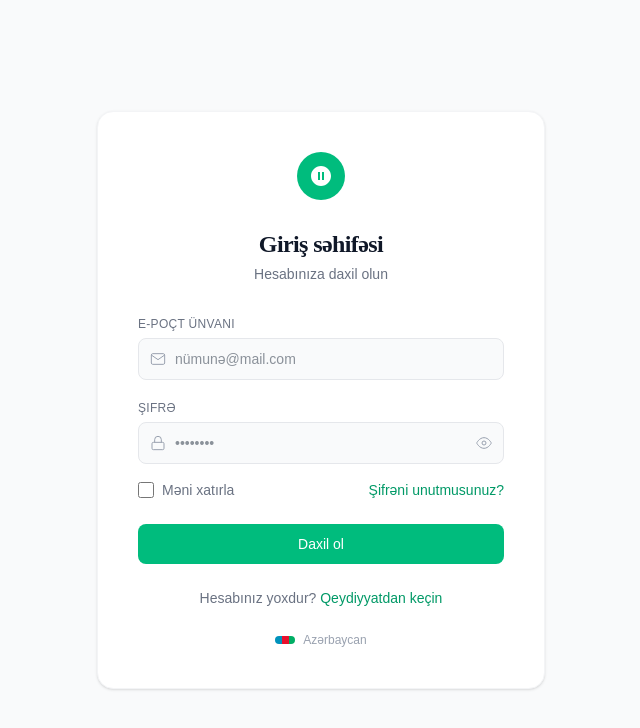
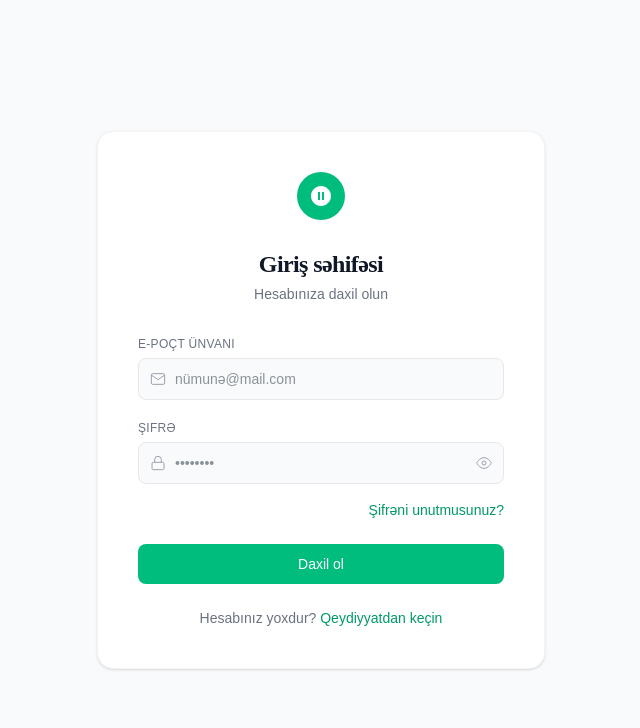
Before and after one commit to Aghakarim-23/imtahan-client, a Next.js app: page /auth/login in a window 1280 px wide. Shown: the top 728 px of the page, without its empty margins (319-959 px from the left). Built offline with nearby package versions, Linux system fonts and the light colour scheme.

Commit message:
fix: updated login page

```diff
--- a/src/pages/auth/change-password.jsx
+++ b/src/pages/auth/change-password.jsx
@@ -280,7 +280,7 @@ export default function ChangePasswordPage() {
             <svg className="w-4 h-4" viewBox="0 0 24 24" fill="none" stroke="currentColor" strokeWidth="1.5">
               <path d="M19 12H5M12 5l-7 7 7 7" />
             </svg>
-            <Link href="/login" className="text-emerald-600 font-medium hover:underline">
+            <Link href="/auth/login" className="text-emerald-600 font-medium hover:underline">
               Girişə qayıt
             </Link>
           </div>
--- a/src/pages/auth/login.jsx
+++ b/src/pages/auth/login.jsx
@@ -7,7 +7,6 @@ export default function LoginPage() {
   const [showPassword, setShowPassword] = useState(false);
   const [email, setEmail] = useState("");
   const [password, setPassword] = useState("");
-  const [remember, setRemember] = useState(false);
   const [error, setError] = useState("");
 
   const handleLogin = (e) => {
@@ -17,7 +16,6 @@ export default function LoginPage() {
       setError("Zəhmət olmasa bütün xanaları doldurun.");
       return;
     }
-    // Your auth logic here
     alert("Uğurla daxil oldunuz!");
   };
 
@@ -25,7 +23,6 @@ export default function LoginPage() {
     <main className="min-h-screen flex items-center justify-center bg-gray-50 px-4 py-10">
       <div className="bg-white rounded-2xl border border-gray-100 shadow-sm p-10 w-full max-w-md">
 
-        {/* Logo */}
         <div className="flex justify-center mb-7">
           <div className="w-12 h-12 rounded-full bg-emerald-500 flex items-center justify-center">
             <svg viewBox="0 0 24 24" fill="white" className="w-6 h-6">
@@ -34,7 +31,6 @@ export default function LoginPage() {
           </div>
         </div>
 
-        {/* Title */}
         <h1
           className="text-center text-2xl font-semibold text-gray-900 mb-1 tracking-tight"
           style={{ fontFamily: "'Playfair Display', serif" }}
@@ -47,7 +43,6 @@ export default function LoginPage() {
 
         <form onSubmit={handleLogin} noValidate>
 
-          {/* Email */}
           <div className="mb-5">
             <label
               htmlFor="email"
@@ -74,7 +69,6 @@ export default function LoginPage() {
             </div>
           </div>
 
-          {/* Password */}
           <div className="mb-4">
             <label
               htmlFor="password"
@@ -119,28 +113,17 @@ export default function LoginPage() {
             </div>
           </div>
 
-          {/* Remember me & Forgot password */}
-          <div className="flex items-center justify-between mb-6">
-            <label className="flex items-center gap-2 text-sm text-gray-500 cursor-pointer select-none">
-              <input
-                type="checkbox"
-                checked={remember}
-                onChange={(e) => setRemember(e.target.checked)}
-                className="accent-emerald-500 w-4 h-4 cursor-pointer"
-              />
-              Məni xatırla
-            </label>
+          <div className="flex items-center justify-end mb-6">
+
             <Link href="/auth/forgot-password" className="text-sm text-emerald-600 font-medium hover:underline">
               Şifrəni unutmusunuz?
             </Link>
           </div>
 
-          {/* Error message */}
           {error && (
             <p className="text-sm text-red-500 mb-4 text-center">{error}</p>
           )}
 
-          {/* Submit */}
           <button
             type="submit"
             className="w-full py-2.5 bg-emerald-500 hover:bg-emerald-600 active:scale-[0.98] text-white text-sm font-medium rounded-lg transition duration-150"
@@ -149,7 +132,6 @@ export default function LoginPage() {
           </button>
         </form>
 
-        {/* Register link */}
         <p className="text-center text-sm text-gray-500 mt-6">
           Hesabınız yoxdur?{" "}
           <Link href="/auth/register" className="text-emerald-600 font-medium hover:underline">
@@ -157,16 +139,6 @@ export default function LoginPage() {
           </Link>
         </p>
 
-        {/* Azerbaijan flag badge */}
-        <div className="flex items-center justify-center gap-2 mt-6">
-          <div className="flex h-2 w-5 rounded overflow-hidden">
-            <div className="flex-1 bg-[#0092BC]" />
-            <div className="flex-1 bg-[#E8112D]" />
-            <div className="flex-1 bg-[#00AE65]" />
-          </div>
-          <span className="text-xs text-gray-400">Azərbaycan</span>
-        </div>
-
       </div>
     </main>
   );
```
